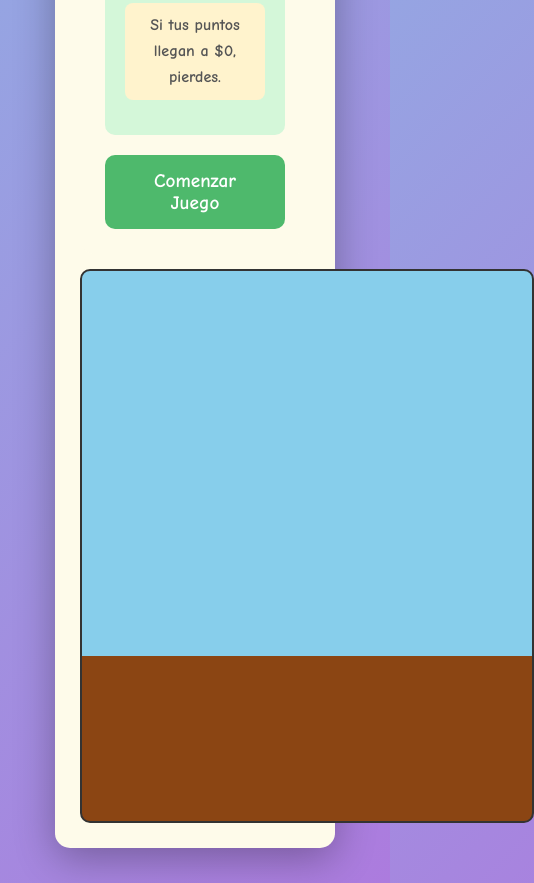
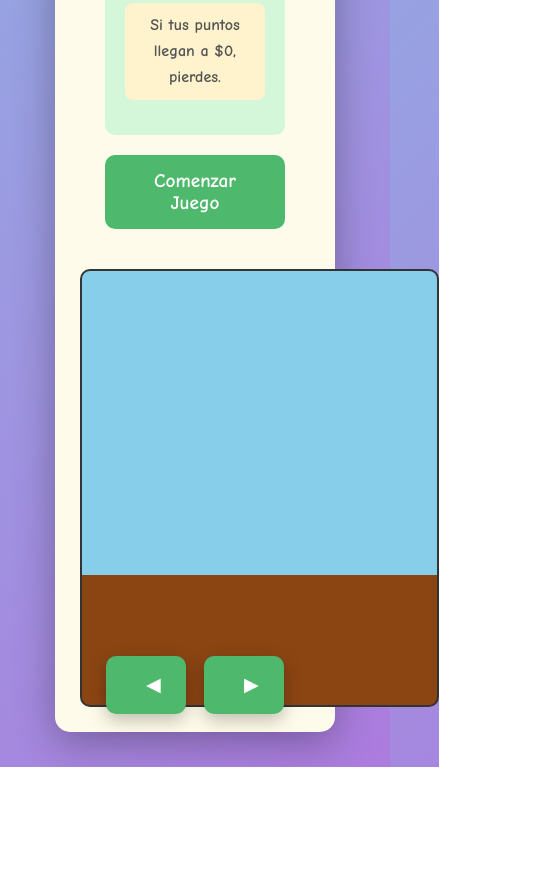
Before and after one commit to Isasthp08/Juego_Semillitas_Financieras, a plain HTML site: page index.html in a window 390 px wide. Shown: the part 944-1827 px from the top of the page, 534 px wide, since content can reach past the window. After the commit the page ends 1711 px from the top, so only its background shows below. Drawn offline with Linux system fonts and the light colour scheme.

Commit message:
IGE_Botones_movil

```diff
--- a/game.js
+++ b/game.js
@@ -306,6 +306,63 @@ document.addEventListener('keyup', (e) => {
     keys[e.key] = false;
 });
 
+// --- Controles táctiles: botones y arrastre sobre canvas ---
+const leftBtn = document.getElementById('leftBtn');
+const rightBtn = document.getElementById('rightBtn');
+const mobileControls = document.getElementById('mobileControls');
+
+// Bind táctil a botones (mantener presionado)
+if (leftBtn && rightBtn) {
+    leftBtn.addEventListener('touchstart', (e) => { e.preventDefault(); keys['ArrowLeft'] = true; });
+    leftBtn.addEventListener('touchend',   (e) => { e.preventDefault(); keys['ArrowLeft'] = false; });
+    leftBtn.addEventListener('touchcancel',(e) => { keys['ArrowLeft'] = false; });
+
+    rightBtn.addEventListener('touchstart', (e) => { e.preventDefault(); keys['ArrowRight'] = true; });
+    rightBtn.addEventListener('touchend',   (e) => { e.preventDefault(); keys['ArrowRight'] = false; });
+    rightBtn.addEventListener('touchcancel',(e) => { keys['ArrowRight'] = false; });
+}
+
+// Permitir mover el gatito tocando/arrastrando sobre el canvas
+let activeTouchId = null;
+canvas.addEventListener('touchstart', (e) => {
+    if (e.touches.length > 0) {
+        const t = e.touches[0];
+        activeTouchId = t.identifier;
+        const rect = canvas.getBoundingClientRect();
+        const x = t.clientX - rect.left;
+        cat.x = Math.max(0, Math.min(canvas.width - cat.width, x - cat.width / 2));
+    }
+}, { passive: false });
+
+canvas.addEventListener('touchmove', (e) => {
+    for (let i = 0; i < e.touches.length; i++) {
+        const t = e.touches[i];
+        if (activeTouchId === null || t.identifier === activeTouchId) {
+            const rect = canvas.getBoundingClientRect();
+            const x = t.clientX - rect.left;
+            cat.x = Math.max(0, Math.min(canvas.width - cat.width, x - cat.width / 2));
+            e.preventDefault();
+            break;
+        }
+    }
+}, { passive: false });
+
+canvas.addEventListener('touchend', (e) => {
+    activeTouchId = null;
+    // Reiniciar estados de botones táctiles
+    keys['ArrowLeft'] = false;
+    keys['ArrowRight'] = false;
+}, { passive: true });
+
+// Mostrar controles móviles si el dispositivo es táctil (opcional)
+function detectAndShowMobileControls() {
+    if ('ontouchstart' in window && mobileControls) {
+        // quitar la clase hidden para que CSS los muestre en mobile
+        mobileControls.classList.remove('hidden');
+    }
+}
+detectAndShowMobileControls();
+
 // Función para generar un objeto
 function spawnObject() {
     let isGood;
--- a/index.html
+++ b/index.html
@@ -41,6 +41,13 @@
             <button onclick="startGame()">Comenzar Juego</button>
         </div>
         <canvas id="gameCanvas" class="hidden"></canvas>
+
+        <!-- Controles móviles: se muestran vía CSS en pantallas pequeñas -->
+        <div id="mobileControls" class="mobile-controls hidden" aria-hidden="true">
+            <button id="leftBtn" class="control-btn" aria-label="Mover izquierda">◀</button>
+            <button id="rightBtn" class="control-btn" aria-label="Mover derecha">▶</button>
+        </div>
+
         <div id="gameOver" class="game-over hidden">
             <h2>¡Has perdido!</h2>
             <p>Las deudas buenas se consideran una inversión para el futuro, las deudas malas pierden su valor.</p>
--- a/style.css
+++ b/style.css
@@ -230,3 +230,32 @@ h1 {
     font-weight: bold;
     color: #c4ac12;
 }
+
+.mobile-controls {
+    position: absolute;
+    left: 50%;
+    transform: translateX(-50%);
+    bottom: 18px;
+    display: flex;
+    gap: 18px;
+    z-index: 1200;
+}
+
+.control-btn {
+    width: 68px;
+    height: 58px;
+    border-radius: 12px;
+    border: none;
+    background: rgba(78,185,108,0.95);
+    color: #fff;
+    font-size: 1.6rem;
+    box-shadow: 0 6px 18px rgba(0,0,0,0.25);
+    touch-action: manipulation;
+}
+
+/* Solo mostrar controles en pantallas táctiles pequeñas */
+@media (max-width: 820px) {
+    .mobile-controls.hidden { display: flex; } /* override hidden para móviles */
+    /* ajustar canvas para móvil */
+    #gameCanvas { width: 92vw; height: auto; max-width: 460px; }
+}
```
